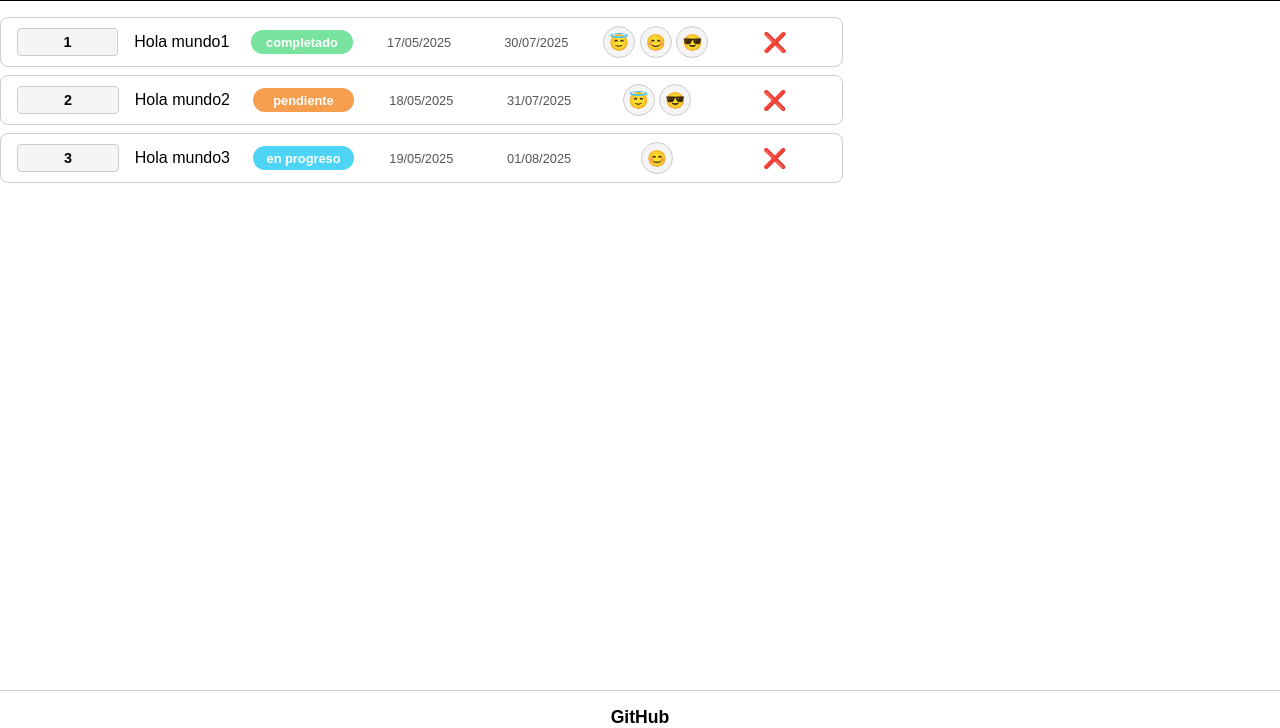
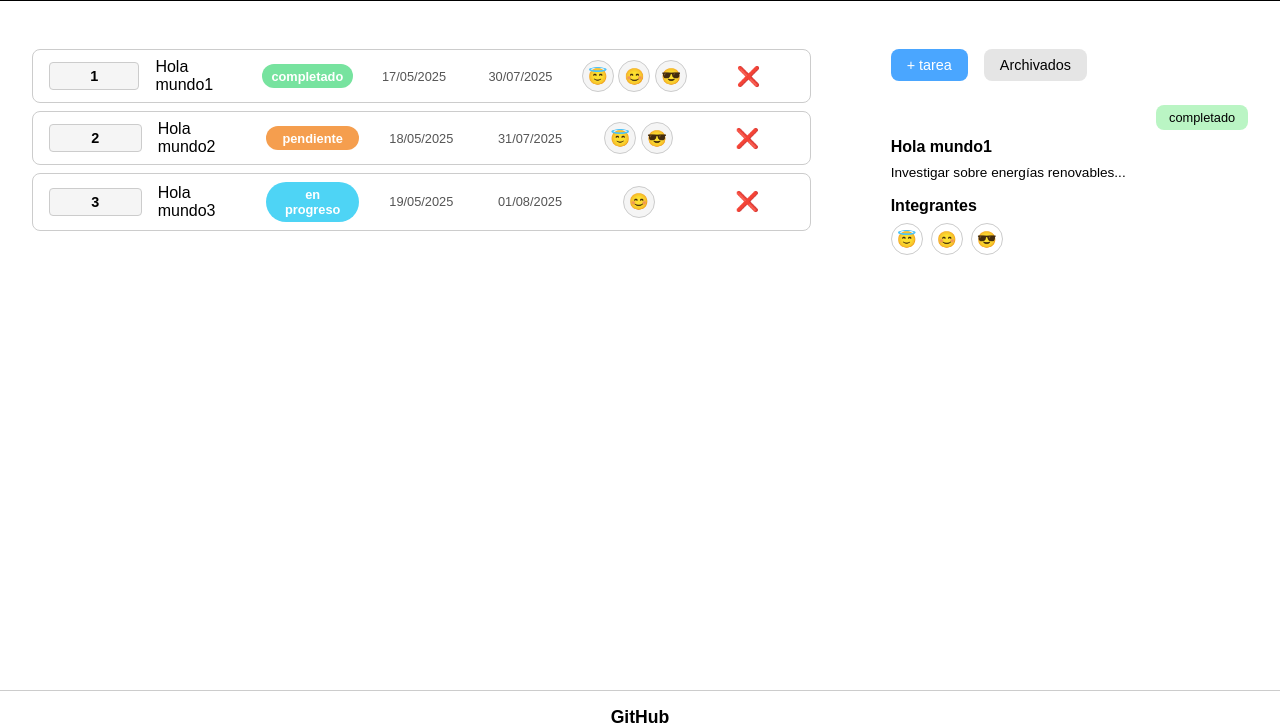
Before and after one commit to SantiagoEmilio/todoList, a plain HTML site: page pages/dasboar.html in a window 1280 px wide. Shown: the part 72-800 px from the top of the page. Drawn offline with Linux system fonts and the light colour scheme.

Commit message:
se trabaja lo que es informacion

```diff
--- a/VIews/dasboarView.js
+++ b/VIews/dasboarView.js
@@ -3,24 +3,63 @@ import { header } from "../components/header/headerComponents.js";
 import { tareas } from "../components/tarea/tareaComponents.js";
 import { informacion } from "../components/informacion/informacionComponents.js";
 
+const tareasDb = [
+    {
+        indice: 1,
+        titulo: "Hola mundo1",
+        estado: "completado",
+        fechaAs: "17/05/2025",
+        fechaEn: "30/07/2025",
+        descripcion: "Investigar sobre energías renovables...",
+        integrantes: ["😇", "😊", "😎"]
+    },
+    {
+        indice: 2,
+        titulo: "Hola mundo2",
+        estado: "pendiente",
+        fechaAs: "18/05/2025",
+        fechaEn: "31/07/2025",
+        descripcion: "Descripción detallada de la tarea Hola mundo2",
+        integrantes: ["😇", "😎"]
+    },
+    {
+        indice: 3,
+        titulo: "Hola mundo3",
+        estado: "en progreso",
+        fechaAs: "19/05/2025",
+        fechaEn: "01/08/2025",
+        descripcion: "Descripción detallada de la tarea Hola mundo3",
+        integrantes: ["😊"]
+    }
+];
+
 export function dashboard() {
     let dashboard = document.createElement('section');
     dashboard.className = "dashboard";
 
-    // Header
+    //header
     dashboard.appendChild(header());
 
-    // Contenedor para las dos secciones
     let contenedor = document.createElement('section');
     contenedor.className = "contenedor-secciones";
 
-    // Añadimos las dos secciones dentro del contenedor
-    contenedor.appendChild(tareas());
-    contenedor.appendChild(informacion());
+    // Panel info inicial (mostrar la primera tarea)
+    let panelInfo = informacion(tareasDb[0]);
+
+    // Panel tareas con callback para actualizar info
+    let panelTareas = tareas(tareasDb, (tareaSeleccionada) => {
+        const nuevoPanel = informacion(tareaSeleccionada);
+        contenedor.replaceChild(nuevoPanel, panelInfo);
+        panelInfo = nuevoPanel; // actualizar referencia
+    });
+
+    contenedor.appendChild(panelTareas);
+    contenedor.appendChild(panelInfo);
+
 
     dashboard.appendChild(contenedor);
 
-    // Footer
+    //footer
     dashboard.appendChild(footer());
 
     return dashboard;
--- a/components/informacion/informacionComponents.css
+++ b/components/informacion/informacionComponents.css
@@ -1,4 +1,87 @@
+.contenedor-informacion {
+    padding: 2rem;
+    display: flex;
+    flex-direction: column;
+    gap: 1.5rem;
+}
+
+/* Botones superiores */
+.div-botones {
+    display: flex;
+    gap: 1rem;
+    justify-content: flex-start;
+}
+
+.btn-tarea {
+    background: #4aa6ff;
+    color: #fff;
+    border: none;
+    padding: 0.5rem 1rem;
+    border-radius: 8px;
+    font-size: 0.9rem;
+    cursor: pointer;
+}
+
+.btn-archivados {
+    background: #e5e5e5;
+    color: #000;
+    border: none;
+    padding: 0.5rem 1rem;
+    border-radius: 8px;
+    font-size: 0.9rem;
+    cursor: pointer;
+}
+
+/* Tarjeta de información */
 .div-informacion {
-    border: 1px solid black;
-    padding: 1rem;
+    display: flex;
+    flex-direction: column;
+    gap: 0.5rem;
+    font-family: 'Arial', sans-serif;
+    position: relative;
 }
+
+/* Estado posicionado al lado derecho arriba */
+.div-informacion .estado-tarea {
+    background: #baf5c4;
+    color: #000;
+    padding: 0.3rem 0.8rem;
+    border-radius: 8px;
+    font-size: 0.8rem;
+    align-self: flex-end; /* lo empuja al final (derecha) */
+    width: fit-content;
+}
+
+
+/* Texto */
+.div-informacion h3 {
+    margin: 0;
+    font-size: 1rem;
+}
+
+.div-informacion .descripcion-asignacion {
+    font-size: 0.85rem;
+    line-height: 1.3;
+}
+
+.span-integrantes {
+    font-weight: bold;
+    margin-top: 0.5rem;
+}
+
+/* Integrantes */
+.div-integrantes {
+    display: flex;
+    gap: 0.5rem;
+}
+
+.integrante {
+    width: 2rem;
+    height: 2rem;
+    border-radius: 50%;
+    background: #fff;
+    border: 1px solid #ccc;
+    display: flex;
+    align-items: center;
+    justify-content: center;
+}
--- a/components/informacion/informacionComponents.js
+++ b/components/informacion/informacionComponents.js
@@ -1,6 +1,64 @@
-export function informacion(){
-    let informacion = document.createElement('div')
-    informacion.className="div-informacion"
+export function informacion(tarea) {
+    // Contenedor general
+    let contenedor = document.createElement('div');
+    contenedor.className = "contenedor-informacion";
 
-    return informacion
+    let divBotones = document.createElement('div');
+    divBotones.className = "div-botones";
+
+    // Botón + tarea
+    let btnTarea = document.createElement('button');
+    btnTarea.className = "btn-tarea";
+    btnTarea.innerText = "+ tarea";
+
+    // Botón archivados
+    let btnArchivados = document.createElement('button');
+    btnArchivados.className = "btn-archivados";
+    btnArchivados.innerText = "Archivados";
+
+    divBotones.appendChild(btnTarea);
+    divBotones.appendChild(btnArchivados);
+
+    let tarjeta = document.createElement('div');
+    tarjeta.className = "div-informacion";
+
+    // Estado
+    let divEstado = document.createElement('div');
+    divEstado.className = "estado-tarea";
+    divEstado.innerText = tarea.estado;
+    tarjeta.appendChild(divEstado);
+
+    // Título
+    let titulo = document.createElement('h3');
+    titulo.className = "titulo-asignacion";
+    titulo.innerText = tarea.titulo;
+    tarjeta.appendChild(titulo);
+
+    // Descripción
+    let descripcion = document.createElement('p');
+    descripcion.className = "descripcion-asignacion";
+    descripcion.innerText = tarea.descripcion;
+    tarjeta.appendChild(descripcion);
+
+    // Integrantes
+    let spanIntegrantes = document.createElement('span');
+    spanIntegrantes.className = "span-integrantes";
+    spanIntegrantes.innerText = "Integrantes";
+    tarjeta.appendChild(spanIntegrantes);
+
+    // Lista de integrantes
+    let divIntegrantes = document.createElement('div');
+    divIntegrantes.className = "div-integrantes";
+    tarea.integrantes.forEach(icono => {
+        let divIntegrante = document.createElement('div');
+        divIntegrante.className = "integrante";
+        divIntegrante.innerText = icono;
+        divIntegrantes.appendChild(divIntegrante);
+    });
+    tarjeta.appendChild(divIntegrantes);
+
+    contenedor.appendChild(divBotones);
+    contenedor.appendChild(tarjeta);
+
+    return contenedor;
 }
--- a/components/tarea/tareaComponents.css
+++ b/components/tarea/tareaComponents.css
@@ -1,4 +1,3 @@
 .div-tareas {
-    border: 1px solid black;
     padding: 2rem;
 }
--- a/components/tarea/tareaComponents.js
+++ b/components/tarea/tareaComponents.js
@@ -1,49 +1,26 @@
 import { tarea } from "../../modules/itemTarea/itemTarea.js";
 
-// Base de datos de tareas
-let tareasDb = [
-    {
-        indice: 1,
-        titulo: "Hola mundo1",
-        estado: "completado",
-        fechaAs: "17/05/2025",
-        fechaEn: "30/07/2025",
-        integrantes: ["😇", "😊", "😎"]
-    },
-    {
-        indice: 2,
-        titulo: "Hola mundo2",
-        estado: "pendiente",
-        fechaAs: "18/05/2025",
-        fechaEn: "31/07/2025",
-        integrantes: ["😇", "😎"]
-    },
-    {
-        indice: 3,
-        titulo: "Hola mundo3",
-        estado: "en progreso",
-        fechaAs: "19/05/2025",
-        fechaEn: "01/08/2025",
-        integrantes: ["😊"]
-    }
-];
-
-export function tareas() {
+export function tareas(tareasDb, onTareaClick) {
     let div = document.createElement('div');
     div.className = "div-tareas";
 
     // Recorremos la base de datos y creamos cada tarea
     tareasDb.forEach((e) => {
-        div.appendChild(
-            tarea(
+        const item = tarea(
             e.indice,
             e.titulo,
             e.estado,
             e.fechaAs,
             e.fechaEn,
             e.integrantes
-            )
         );
+
+        // Cuando hagan click en la tarea, actualizamos el panel de info
+        item.addEventListener("click", () => {
+            onTareaClick(e);
+        });
+
+        div.appendChild(item);
     });
 
     return div;
--- a/modules/itemTarea/itemTarea.js
+++ b/modules/itemTarea/itemTarea.js
@@ -1,46 +1,39 @@
 export function tarea(indice, titulo, estado, fechaAs, fechaEn, listaIntegrantes) {
-    // Contenedor principal
     let div = document.createElement('div');
     div.className = "tarea";
 
-    // Número de la tarea
     let divNumero = document.createElement('div');
     divNumero.className = "div-numero";
     divNumero.textContent = indice;
     div.appendChild(divNumero);
 
-    // Título de la tarea
     let tituloTarea = document.createElement('h3');
     tituloTarea.className = "tarea-titulo";
     tituloTarea.textContent = titulo;
     div.appendChild(tituloTarea);
 
-    // Estado de la tarea
     let divEstado = document.createElement('div');
-    divEstado.className = `tarea-estado ${estado.toLowerCase()}`; // ejemplo: completado, pendiente, etc.
+    divEstado.className = `tarea-estado ${estado.toLowerCase()}`;
     divEstado.textContent = estado;
     div.appendChild(divEstado);
 
-    // Fecha de asignación
     let fechaAsignacion = document.createElement('span');
     fechaAsignacion.className = "tarea-fecha-asignacion";
     fechaAsignacion.textContent = fechaAs;
     div.appendChild(fechaAsignacion);
 
-    // Fecha de entrega
     let fechaEntrega = document.createElement('span');
     fechaEntrega.className = "tarea-fecha-entrega";
     fechaEntrega.textContent = fechaEn;
     div.appendChild(fechaEntrega);
 
-    // Listado de integrantes
     let divIntegrantes = document.createElement('div');
     divIntegrantes.className = "tarea-integrantes";
     listaIntegrantes.forEach(integrante => {
-        let imgIntegrante = document.createElement('div');
-        imgIntegrante.className = "integrante-icono";
-        imgIntegrante.textContent = integrante; // puedes reemplazar por <img> si son imágenes
-        divIntegrantes.appendChild(imgIntegrante);
+        let icono = document.createElement('div');
+        icono.className = "integrante-icono";
+        icono.textContent = integrante;
+        divIntegrantes.appendChild(icono);
     });
     div.appendChild(divIntegrantes);
 
--- a/pages/dasboar.html
+++ b/pages/dasboar.html
@@ -7,8 +7,11 @@
     <link rel="stylesheet" href="../config.css">
     <link rel="stylesheet" href="../components/header/headerComponents.css">
     <link rel="stylesheet" href="../components/footer/footerComponents.css">
+    <link rel="stylesheet" href="../components/informacion/informacionComponents.css">
+    <link rel="stylesheet" href="../components/tarea/tareaComponents.css">
+    <link rel="stylesheet" href="../VIews/dasboarView.css">
     <link rel="stylesheet" href="../modules/itemTarea/itemTarea.css">
-    <link rel="stylesheet" href="../VIews/dasboarView.css">
+
 </head>
 <body>
 
```
Lines whose indentation alone changed are shown as unchanged.
